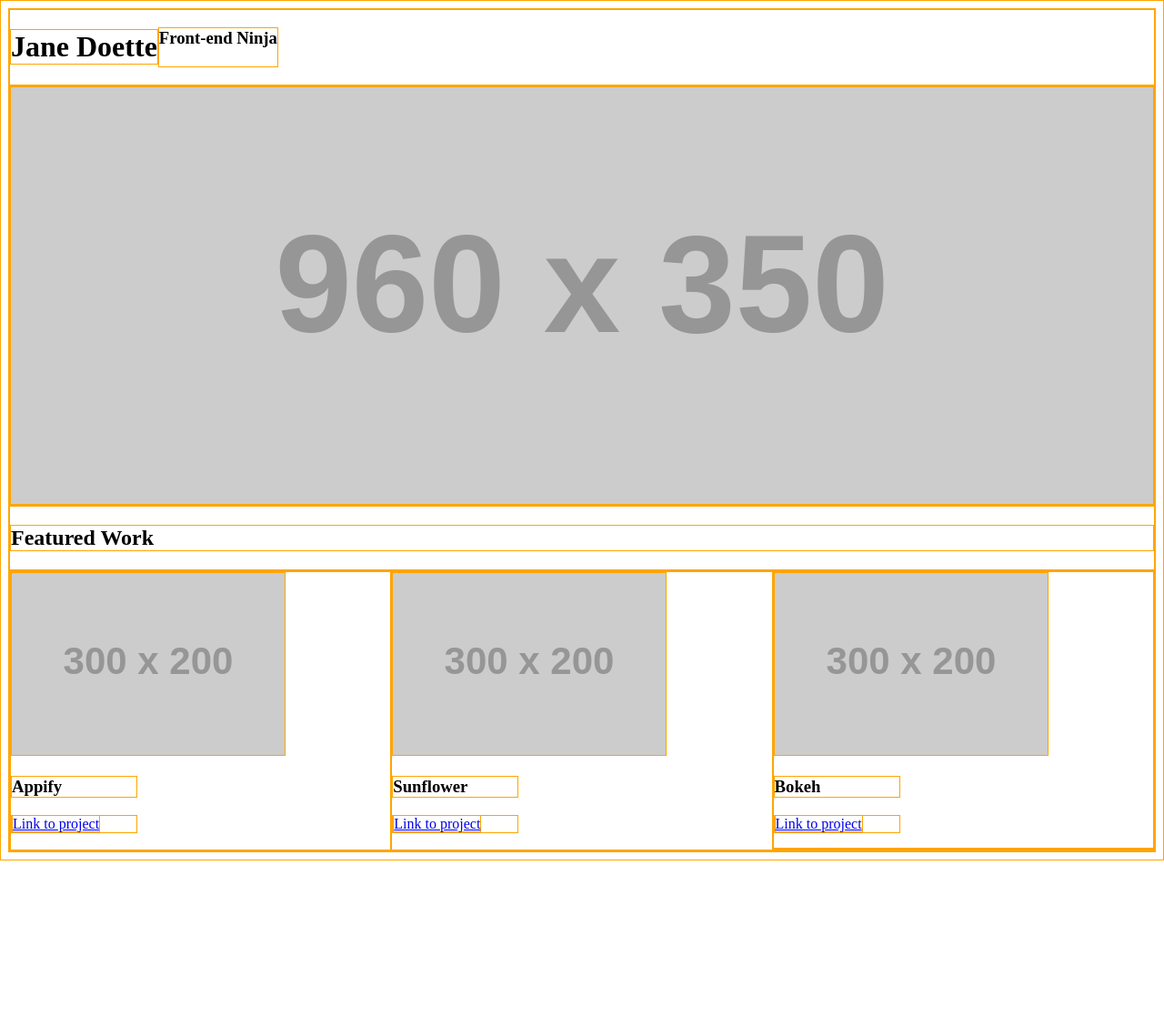
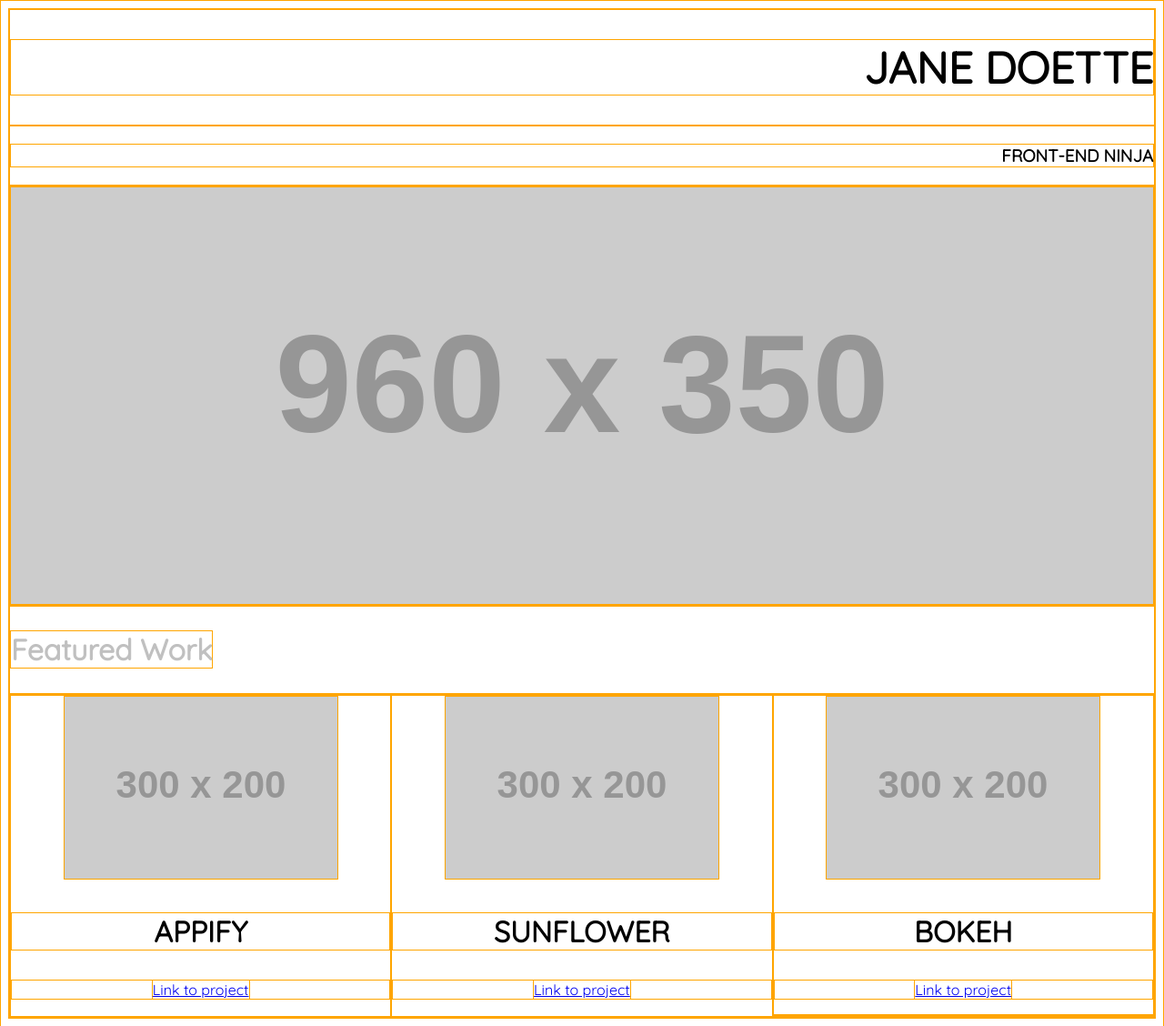
Before and after one commit to cinneahe/gridportfolio, a plain HTML site: page index.html in a window 1280 px wide. Shown: the whole page at 91% size. Before the commit the page ends 946 px from the top, so only its background shows below. Drawn offline with Linux system fonts and the light colour scheme; placeholder pictures from the web are drawn by us.

Commit message:
need padding and images

```diff
--- a/index.html
+++ b/index.html
@@ -3,13 +3,17 @@
 <head>
   <meta charset="utf-8">
   <link rel="stylesheet" type="text/css" href="styles.css">
+  <link href='http://fonts.googleapis.com/css?family=Quicksand:300,400' rel='stylesheet' type='text/css'>
   <title>JS Bin</title>
 </head>
 
 <body>
-<div class="row">
-  <h1> Jane Doette</h1>
-  <h3> Front-end Ninja</h3>
+<div class="jane-doette col-12">
+	<h1>Jane Doette</h1>
+</div>
+<div class="ninja col-12">
+	 <h3>Front-end Ninja</h3>
+	</div>
  </div>
 
 <div class="row">
@@ -17,24 +21,24 @@
 </div>
 
 <div class="row">
- <h2 class="col-12">Featured Work</h2>
+ <h2 class="featured-text">Featured Work</h2>
 </div>
 
 <div class="row">
 <div class="featured col-4">
- <img src="http://placehold.it/300x200">
-  <h3 class="col-4">Appify</h3>
-  <p class="col-4"><a href="#">Link to project</a></p>
+	<img src="http://placehold.it/300x200" alt="Appify">
+	<h3 class="upper-title">Appify</h3>
+	<p class="link-style"><a href="#">Link to project</a></p>
 </div>
 <div class="featured col-4">
- <img src="http://placehold.it/300x200">
-  <h3 class="col-4">Sunflower</h3>
-  <p class="col-4"><a href="#">Link to project</a></p>
+	<img src="http://placehold.it/300x200" alt="Sunflower">
+	<h3 class="upper-title">Sunflower</h3>
+	<p class="link-style"><a href="#">Link to project</a></p>
  </div>
 <div class="featured col-4">
- <img src="http://placehold.it/300x200">
-  <h3 class="col-4">Bokeh</h3>
-  <p class="col-4"><a href="#">Link to project</a></p>
+	<img src="http://placehold.it/300x200" alt="Bokeh">
+	<h3 class="upper-title">Bokeh</h3>
+	<p class="link-style"><a href="#">Link to project</a></p>
  <div>
  </div>
 
--- a/styles.css
+++ b/styles.css
@@ -8,6 +8,10 @@
   -moz-box-sizing: border-box;
   -ms-box-sizing: border-box;
   box-sizing: border-box;
+}
+body{
+  font-family: 'Quicksand', sans-serif;
+
 }
 .row{
   width: 100%;
@@ -55,3 +59,27 @@
   height: 300px;
   background-color: red;
 }
+.featured{
+  text-align: center;
+}
+.jane-doette{
+  text-align: right;
+  font-size: 150%;
+  text-transform: uppercase;
+  font-weight: 300px;
+}
+.ninja{
+  text-align: right;
+  text-transform: uppercase;
+}
+.upper-title{
+  text-transform: uppercase;
+  font-size: 200%;
+}
+.featured-text{
+  font-size: 200%;
+  color: silver;
+}
+.link-style{
+  font-size: 100%;
+}
```
